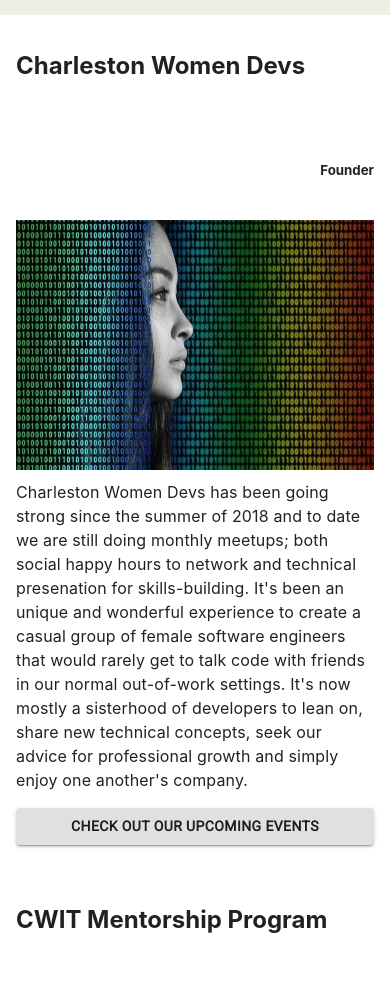
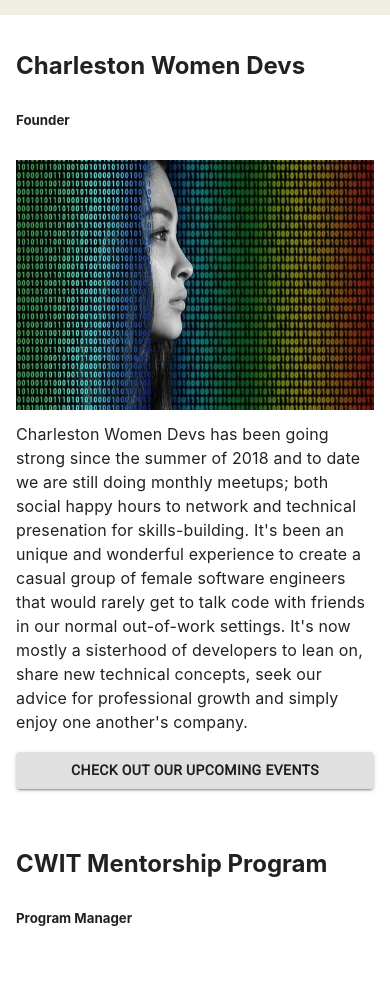
Before and after one commit to JenniferSchutzman/portfolio-2021, a React (Create React App) app: page /involvementInTechCommunity in a window 390 px wide. Shown: the part 535-1523 px from the top of the page. Built offline with nearby package versions, Linux system fonts and the light colour scheme.

Commit message:
added breakpoints css to pagelayout subheader

```diff
--- a/src/assets/styling/pageLayout.styling.js
+++ b/src/assets/styling/pageLayout.styling.js
@@ -43,12 +43,13 @@ const useStyles = makeStyles((theme) => ({
   secondButton: {
     marginTop: "20px"
   },
-  // gridSection: {
-  //   padding: "50px 0 0 0",
-  // },
-
   subHeader: {
-    textAlign: "right"
+    [theme.breakpoints.up('sm')]:{
+      textAlign: "right"
+    },
+    [theme.breakpoints.down('sm')]:{
+      margin: "-50px 0px -10px 0px"
+    }
   }
 }));
 
--- a/src/components/PageLayout.jsx
+++ b/src/components/PageLayout.jsx
@@ -53,7 +53,13 @@ const PageLayout = (props) => {
                     </Grid>
 
                     <Grid item xs={12} md={8}  style = {{marginTop: "-50px"}}>
-                      <p>
+                      <p
+                        style={{
+                          fontWeight: "600",
+                          fontSize: "18px",
+                          fontFamily: "Roboto, Helvetica, sans-serif",
+                        }}
+                      >
                         {x.gridDescription.map((bulletPoint) => {
                           return (
                             <Typography paragraph>{bulletPoint}</Typography>
```
Also changed, not shown: 1 other file (tests, documents, lock files or other folders).
